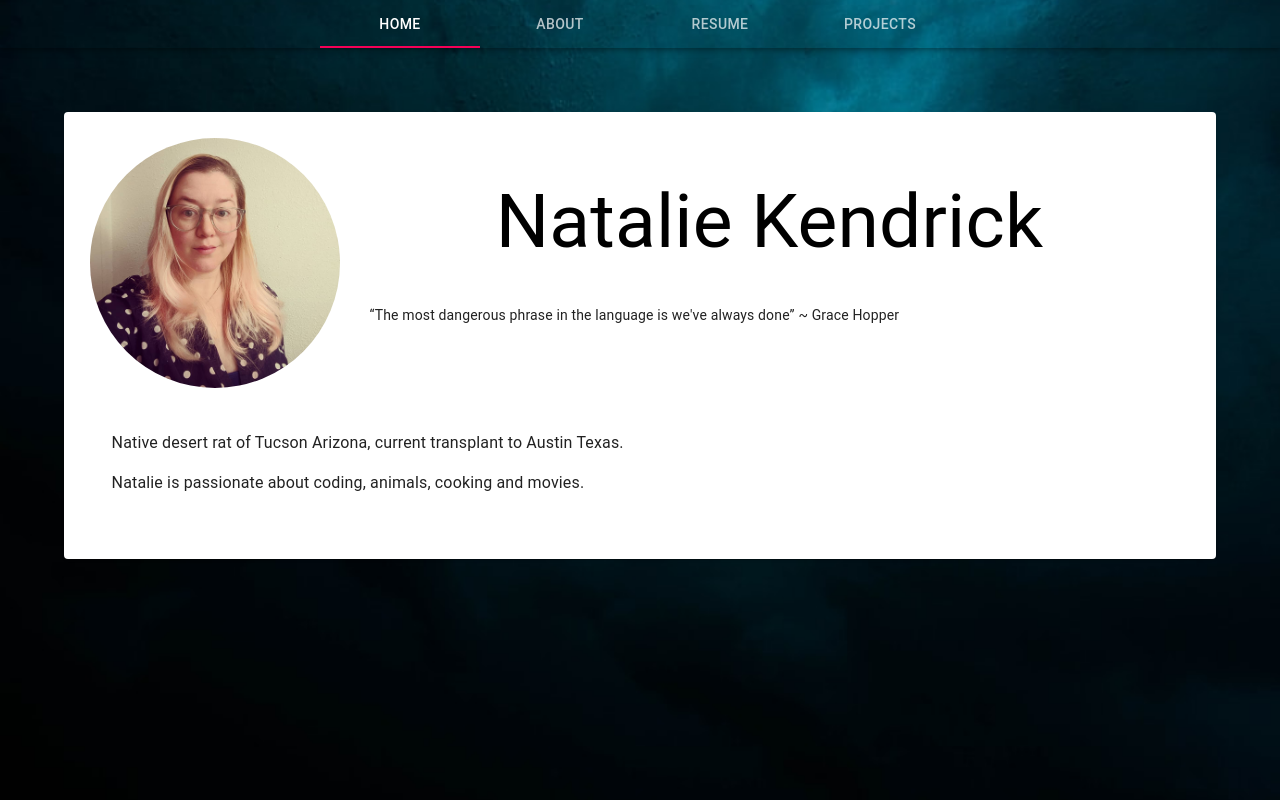
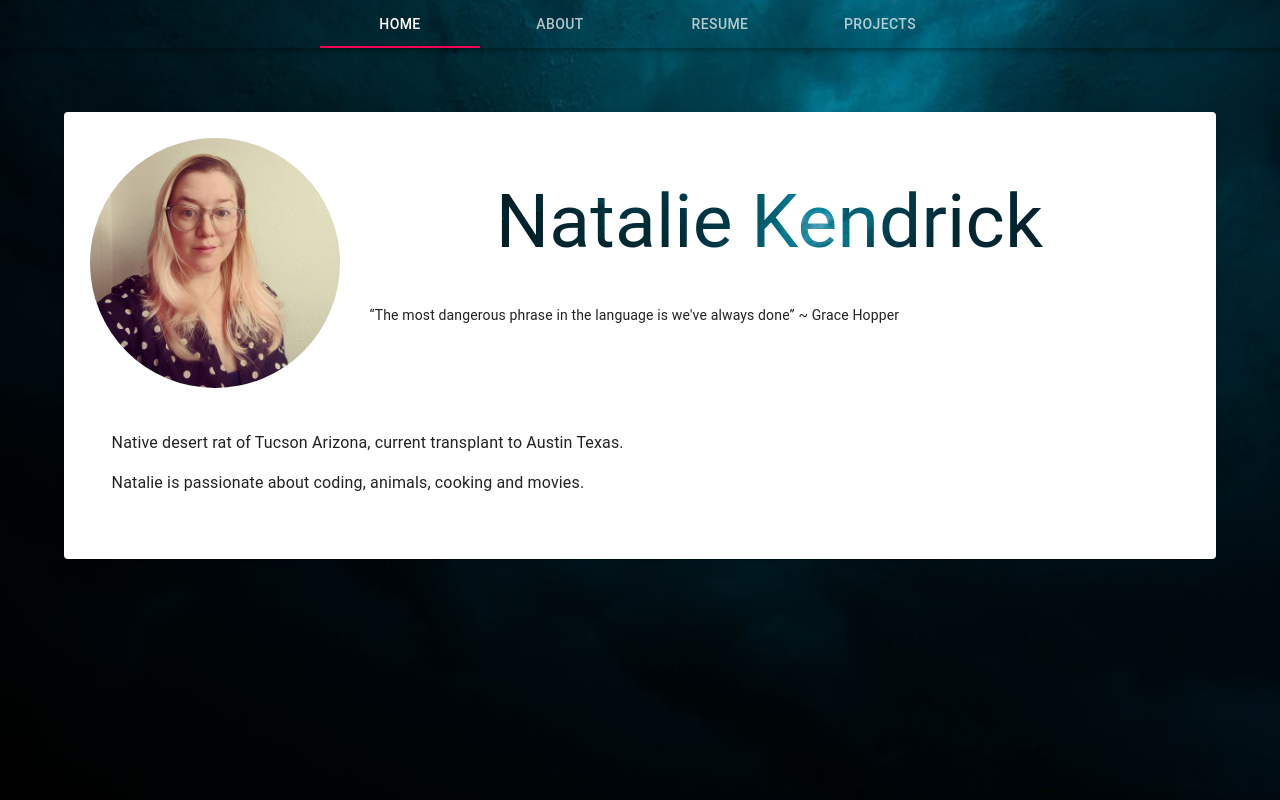
Before and after one commit to listenToRipley/nataliekendrick, a React (Create React App) app: page /about in a window 1280 px wide. Built offline with nearby package versions, Linux system fonts and the light colour scheme.

Commit message:
changed the background on name in about

```diff
--- a/src/Components/Components.css
+++ b/src/Components/Components.css
@@ -12,11 +12,18 @@ h1, h4, h5, h6{
 }
 
 .aboutName {
-  color: black;
   margin-top: -3em;
   margin-left: 3.45em;
   justify-self: center;
   font-size: 75px;
+  display: block;
+  color: none;
+  background-image: url('./projectImgs/backdrop.jpeg');
+  background-attachment: fixed;
+  background-position: center;
+  background-repeat: no-repeat;
+  -webkit-background-clip: text;
+  -webkit-text-fill-color: transparent;
 }
 
 .aboutQuote {
```
